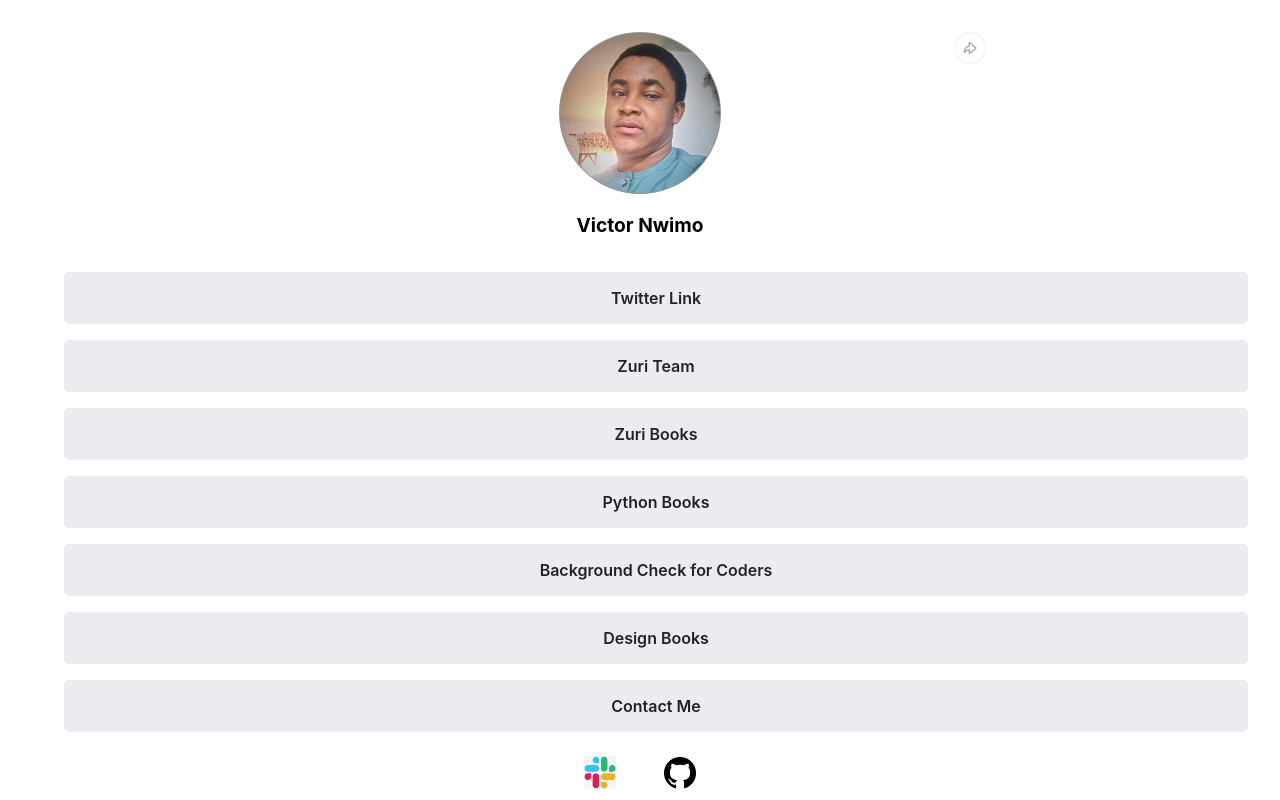
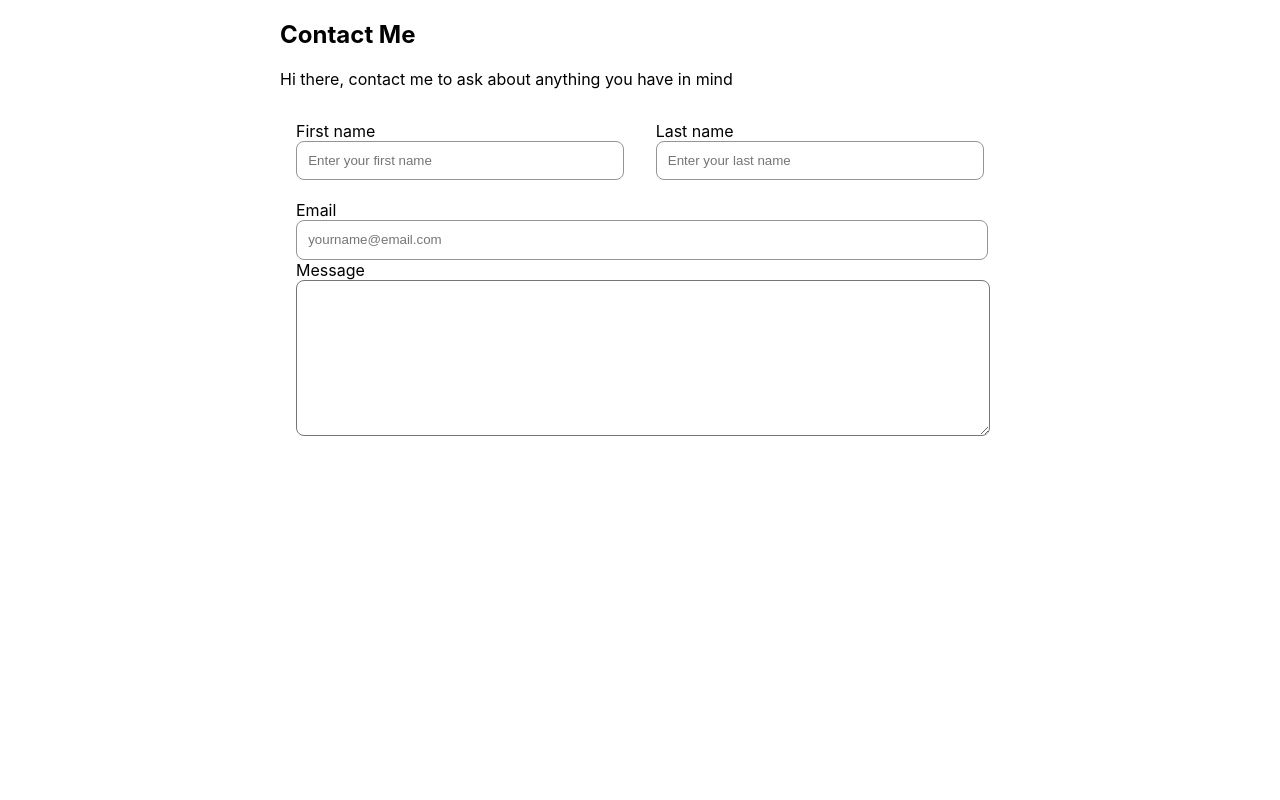
Before and after one commit to Vicwin13/linkTree, a React (Create React App) app in the folder linktr/: page /contact in a window 1280 px wide. Shown: the top 800 px of the page. Built offline with nearby package versions, Linux system fonts and the light colour scheme.

Commit message:
contact page almost done

```diff
--- a/linktr/src/App.css
+++ b/linktr/src/App.css
@@ -144,6 +144,49 @@ footer {
   padding: 2rem 0;
 }
 
+/* This is for the form  */
+
+.contact-page {
+
+  margin: 0 auto;
+  width: 45rem;
+  text-align: left;
+  height: auto;
+}
+
+form {
+
+  padding: 1rem;
+
+}
+
+form input {
+  padding: .7rem;
+  border-radius: 8px;
+  border: 1px solid rgb(149, 147, 147)
+}
+
+
+.email input {
+  width: 97%;
+}
+
+form .names {
+  display: flex;
+  justify-content: space-between;
+  text-align: left;
+}
+
+.names input {
+  width: 19rem;
+}
+
+textarea {
+  width: 100%;
+  border-radius: 8px;
+}
+
+
 @media screen and (min-width: 657px) {
   .share img:last-child {
     display: none;
--- a/linktr/src/App.js
+++ b/linktr/src/App.js
@@ -2,25 +2,17 @@ import "./App.css";
 
 import { Route, Routes } from "react-router-dom";
 
-import Buttons from "./Buttons";
-import Footer from "./Footer";
-import Login from "./Components/Login";
-import Logos from "./Logos";
-import Profile from "./Profile";
+import Contact from "./Components/Contact";
+import Home from "./Home";
 import React from "react";
 
 function App() {
   return (
     <div className="App">
-      <Profile />
-      <Buttons />
-      <Logos />
-      <Footer />
-      <div className="contact-page">
-        <Routes>
-          <Route path="/contact" element={<Login />} />
-        </Routes>
-      </div>
+      <Routes>
+        <Route path="/" element={<Home />} />
+        <Route path="/contact" element={<Contact />} />
+      </Routes>
     </div>
   );
 }
--- a/linktr/src/Buttons.js
+++ b/linktr/src/Buttons.js
@@ -1,4 +1,4 @@
-import { Link } from "react-router-dom";
+import { Link, Routes } from "react-router-dom";
 
 function Buttons() {
   return (
--- /dev/null
+++ b/linktr/src/Components/Contact.js
@@ -0,0 +1,15 @@
+import Log from "./Log";
+
+const Contact = () => {
+  return (
+    <div className="contact-page">
+      <section>
+        <h1>Contact Me</h1>
+        <p>Hi there, contact me to ask about anything you have in mind</p>
+      </section>
+      <Log />
+    </div>
+  );
+};
+
+export default Contact;
--- /dev/null
+++ b/linktr/src/Components/Log.js
@@ -0,0 +1,34 @@
+const Log = () => {
+  return (
+    <form action="">
+      <div className="names">
+        <label htmlFor="First name">
+          First name <br />
+          <input type="text" placeholder="Enter your first name" />
+        </label>
+        <label htmlFor="First name">
+          Last name <br />
+          <input type="text" placeholder="Enter your last name" />
+        </label>
+      </div>
+      <br />
+      <label htmlFor="email" className="email">
+        Email <br />
+        <input
+          type="email"
+          name="email"
+          id=""
+          placeholder="yourname@email.com"
+        />
+      </label>
+      <div>
+        <label htmlFor="message" className="message">
+          Message <br />
+          <textarea name="message" id="" cols="30" rows="10"></textarea>
+        </label>
+      </div>
+    </form>
+  );
+};
+
+export default Log;
--- a/linktr/src/Components/Login.js
+++ /dev/null
@@ -1,5 +0,0 @@
-const Login = () => {
-  return <h1>This is the contact page</h1>;
-};
-
-export default Login;
--- /dev/null
+++ b/linktr/src/Home.js
@@ -0,0 +1,19 @@
+import "./App.css";
+
+import Buttons from "./Buttons";
+import Footer from "./Footer";
+import Logos from "./Logos";
+import Profile from "./Profile";
+
+const Home = () => {
+  return (
+    <div className="Home">
+      <Profile />
+      <Buttons />
+      <Logos />
+      <Footer />
+    </div>
+  );
+};
+
+export default Home;
--- a/linktr/src/index.js
+++ b/linktr/src/index.js
@@ -1,15 +1,15 @@
 import "./index.css";
 
 import App from "./App";
+import { BrowserRouter } from "react-router-dom";
 import React from "react";
 import ReactDOM from "react-dom/client";
-import { BrowserRouter as Router } from "react-router-dom";
 
 const root = ReactDOM.createRoot(document.getElementById("root"));
 root.render(
   <React.StrictMode>
-    <Router>
+    <BrowserRouter>
       <App />
-    </Router>
+    </BrowserRouter>
   </React.StrictMode>
 );
```
Also changed, not shown: linktr/src/Components/NotFound.js (renamed from linktr/src/NotFound.js).
